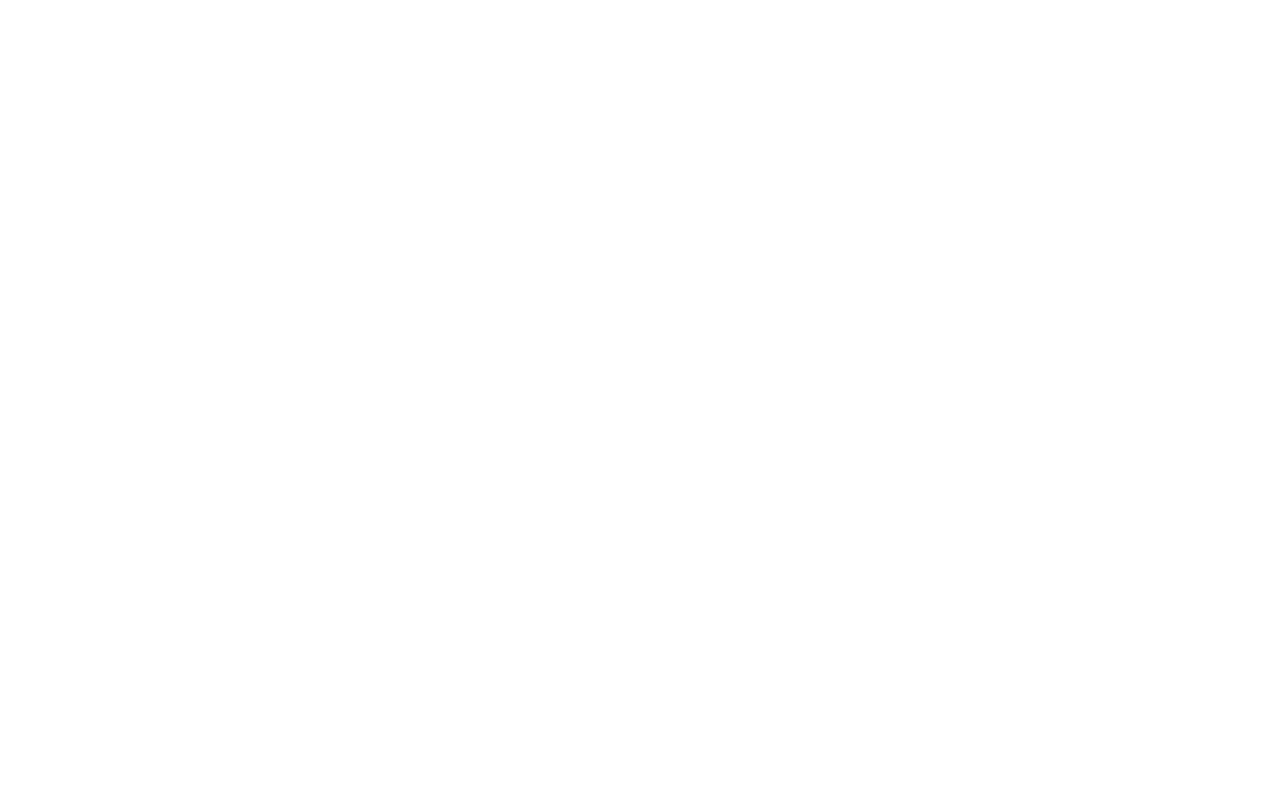
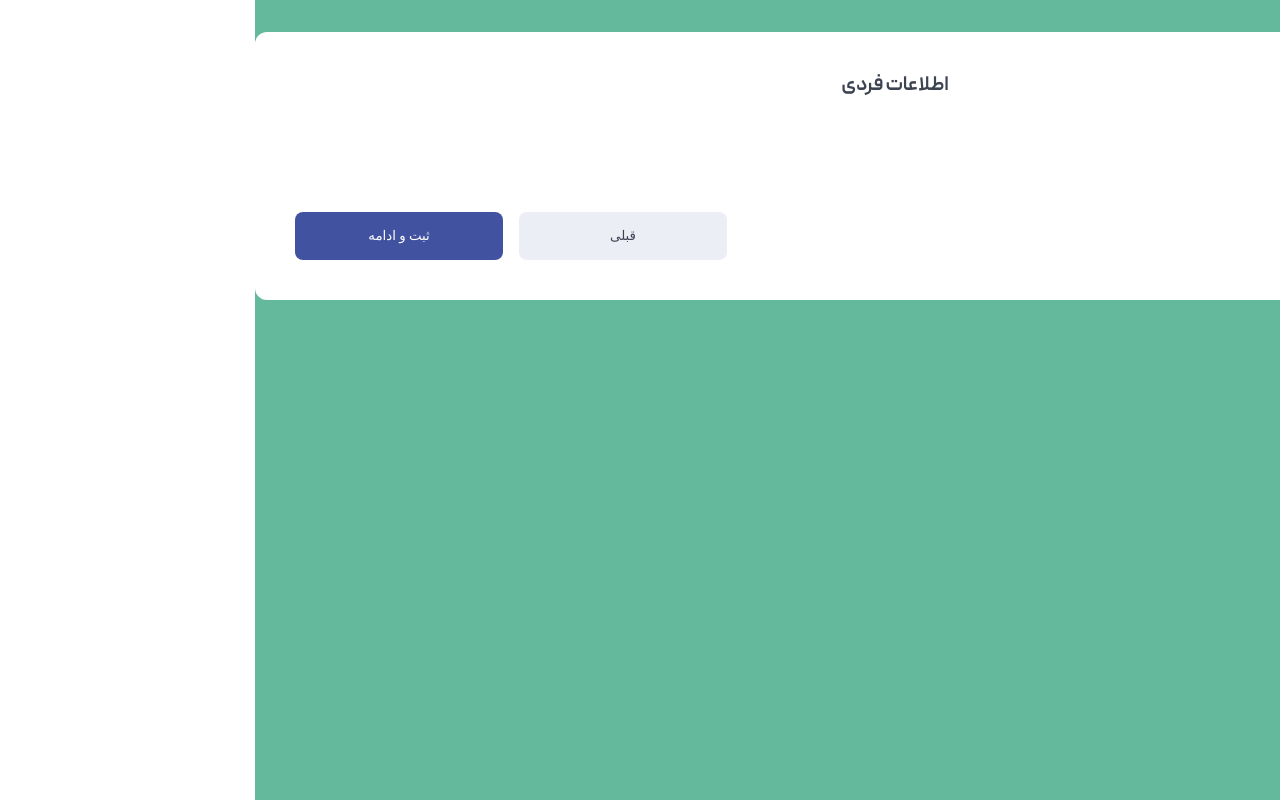
Before and after one commit to vahidefarzane/Part-bank-app, a Vue app: page / in a window 1280 px wide. Before the commit this address had no page. Built offline with nearby package versions, Linux system fonts and the light colour scheme; a web font is replaced by a local one.

Commit message:
feat: add navigation buttuns in create deposit account component

```diff
--- a/src/components/common/create-deposit-account-wrapper.vue
+++ b/src/components/common/create-deposit-account-wrapper.vue
@@ -1,4 +1,6 @@
 <script setup>
+import BaseButton from './base-button.vue'
+
 defineProps({
   title: {
     type: String,
@@ -18,26 +20,59 @@
 </script>
 
 <template>
-  <section class="container">
-    <header>{{ title }}</header>
+  <div class="container">
+    <section class="layout">
+      <header class="layout__header">
+        <h1 class="layout__title">{{ title }}</h1>
+      </header>
+
       <main>
         <slot />
       </main>
       <nav>
-      <div>
-        <button>{{ primaryBtnContent }}</button>
-        <button>{{ secondaryBtnContent }}</button>
+        <div class="layout__nav">
+          <BaseButton class="layout__nav-btn secondary">{{ secondaryBtnContent }}</BaseButton>
+          <BaseButton class="layout__nav-btn primary">{{ primaryBtnContent }}</BaseButton>
         </div>
       </nav>
     </section>
+  </div>
 </template>
 
 <style lang="scss" scoped>
 .container {
-  @include flex-box(column, null, flex-start, 2.5rem);
+  display: flex;
+  justify-content: center;
+  // background-color: var(--secondary-50);
+  background-color: rgb(100, 185, 157);
+  height: 100vh;
+  padding-top: 2rem;
+}
+.layout {
+  @include flex-box(column, null, null, 2.5rem);
   width: 87.5rem;
   padding: 2.5rem;
   border-radius: 0.75rem;
   background-color: var(--color-white);
+  height: fit-content;
+  // margin-top: 2rem;
+  &__header {
+    @include flex-box(row, center, center);
+  }
+  &__title{
+    @include font-style(1.25rem,700);
+    color : var(--black-500)
+
+  }
+  &__nav {
+    @include flex-box(row, flex-end, center, 1rem);
+  }
+  &__nav-btn {
+    width: 13rem;
+    border-radius: 0.5rem;
+    padding: 0.5rem 1rem;
+    height: 3rem;
+    margin-top: 2rem;
+  }
 }
 </style>
--- a/src/pages/create-deposit-account-page.vue
+++ b/src/pages/create-deposit-account-page.vue
@@ -1,12 +1,16 @@
-<script setup></script>
+<script setup>
+import createDepositAccountWrapper from '@/components/common/create-deposit-account-wrapper.vue'
+</script>
 
 <template>
-  <create-deposit-account-page
-    title="اطلاعات فردی"
-    primaryBtnContent="ثبت و ادامه"
-    secondaryBtnContent="قبلی"
-  >
-  </create-deposit-account-page>
+  <div>
+    <createDepositAccountWrapper
+      title="اطلاعات فردی"
+      primaryBtnContent="ثبت و ادامه"
+      secondaryBtnContent="قبلی"
+    >
+    </createDepositAccountWrapper>
+  </div>
 </template>
 
 <style></style>
--- a/src/pages/login-page.vue
+++ b/src/pages/login-page.vue
@@ -71,7 +71,7 @@
   </div>
 </template>
 
-<style lang="scss">
+<style lang="scss" scoped>
 .container {
   @include flex-box(row, center, center);
   background: url(@/assets/images/bg-image.png) lightgray 0px -100px / 100% 118.519% no-repeat;
```
Also changed, not shown: src/router/index.js (+5 -6 lines). Lines whose indentation alone changed are shown as unchanged.
